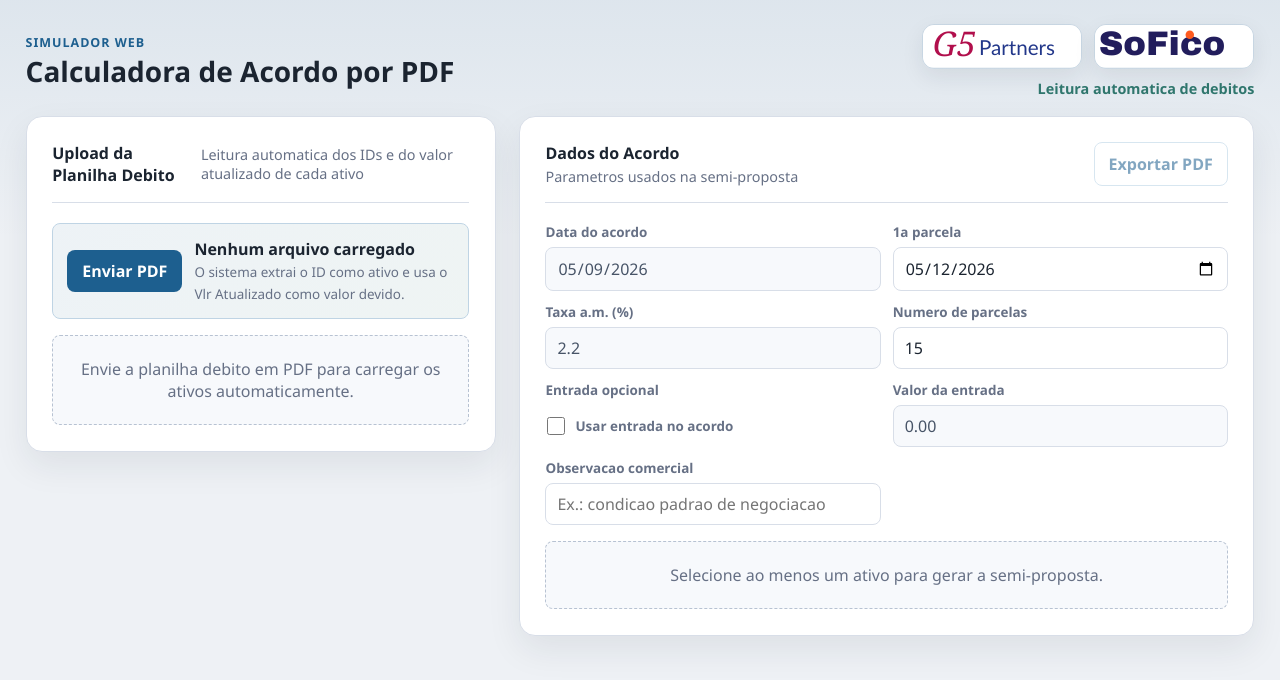
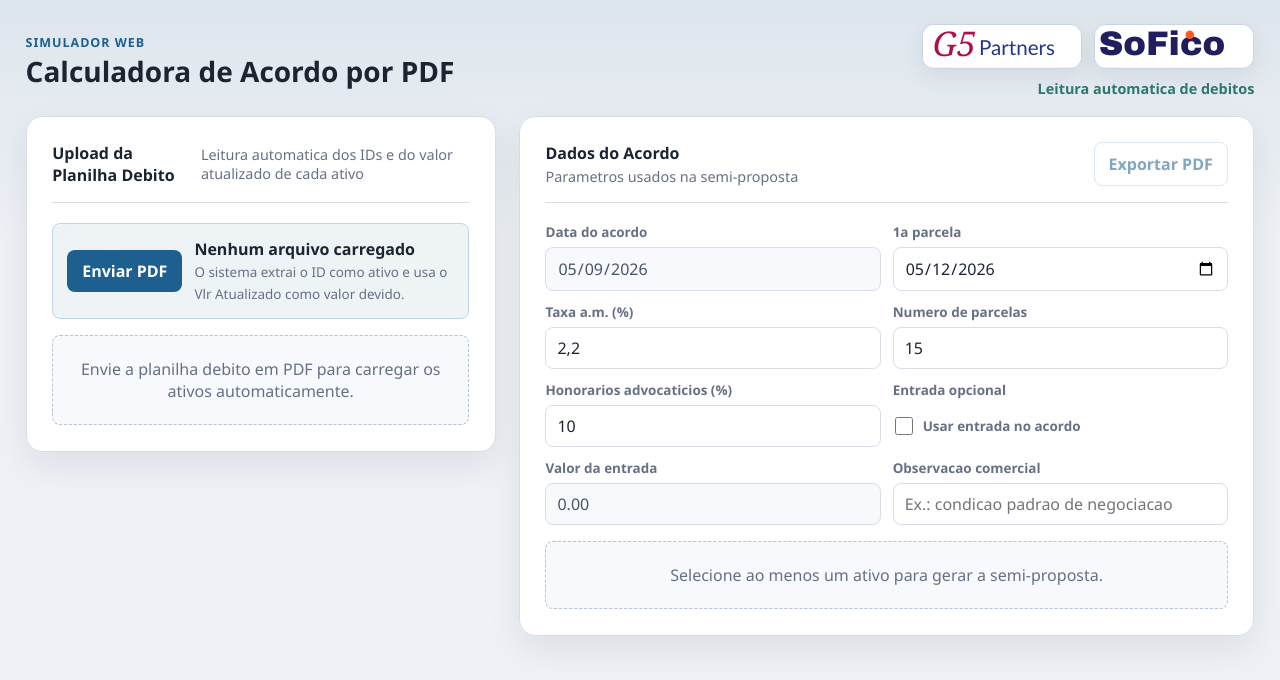
Before and after one commit to JoaoV-Coimbra/SimuladorAcordos, a React (Vite) app: page / in a window 1280 px wide. Shown: the top 680 px of the page. Built offline with nearby package versions, Linux system fonts and the light colour scheme.

Commit message:
Alteração modo de cálculo parcelas

```diff
--- a/src/App.jsx
+++ b/src/App.jsx
@@ -1,7 +1,8 @@
 import { useState } from "react";
 import {
+  DEFAULT_ATTORNEY_FEES_PERCENT,
   DEFAULT_INSTALLMENTS,
-  FIXED_MONTHLY_RATE_PERCENT,
+  DEFAULT_MONTHLY_RATE_PERCENT,
   MINIMUM_FIRST_INSTALLMENT_BUSINESS_DAYS,
 } from "./constants.js";
 import { AgreementPanel } from "./components/AgreementPanel.jsx";
@@ -39,15 +40,31 @@ export function App() {
   const [installmentCountInput, setInstallmentCountInput] = useState(
     String(DEFAULT_INSTALLMENTS),
   );
+  const [monthlyRateInput, setMonthlyRateInput] = useState(
+    formatEditablePercent(DEFAULT_MONTHLY_RATE_PERCENT),
+  );
+  const [attorneyFeesInput, setAttorneyFeesInput] = useState(
+    formatEditablePercent(DEFAULT_ATTORNEY_FEES_PERCENT),
+  );
   const [hasDownPayment, setHasDownPayment] = useState(false);
   const [downPaymentAmount, setDownPaymentAmount] = useState("0.00");
   const [note, setNote] = useState("");
   const installmentCount = normalizeInstallmentCount(installmentCountInput);
+  const monthlyRatePercent = normalizePercent(
+    monthlyRateInput,
+    DEFAULT_MONTHLY_RATE_PERCENT,
+  );
+  const attorneyFeesPercent = normalizePercent(
+    attorneyFeesInput,
+    DEFAULT_ATTORNEY_FEES_PERCENT,
+  );
 
   const selectedAssets = assets.filter((asset) =>
     selectedAssetIds.has(asset.id),
   );
   const totalDebt = sumCurrency(selectedAssets, (asset) => asset.amount);
+  const attorneyFeesAmount = roundCurrency(totalDebt * (attorneyFeesPercent / 100));
+  const agreementBaseAmount = roundCurrency(totalDebt + attorneyFeesAmount);
   const normalizedDownPaymentAmount = hasDownPayment
     ? roundCurrency(
         Math.min(
@@ -57,7 +74,7 @@ export function App() {
             ) || 0,
             0,
           ),
-          totalDebt,
+          agreementBaseAmount,
         ),
       )
     : 0;
@@ -70,7 +87,8 @@ export function App() {
     ? calculateAgreement({
         totalDebt,
         downPayment: normalizedDownPaymentAmount,
-        monthlyRatePercent: FIXED_MONTHLY_RATE_PERCENT,
+        monthlyRatePercent,
+        attorneyFeesPercent,
         installmentCount,
         agreementDate,
         firstInstallmentDate: normalizedFirstInstallmentDate,
@@ -200,7 +218,8 @@ export function App() {
           minimumFirstInstallmentDate={minimumFirstInstallmentDate}
           installmentCount={installmentCount}
           installmentCountInput={installmentCountInput}
-          monthlyRatePercent={FIXED_MONTHLY_RATE_PERCENT}
+          monthlyRateInput={monthlyRateInput}
+          attorneyFeesInput={attorneyFeesInput}
           note={note}
           hasDownPayment={hasDownPayment}
           downPaymentAmount={downPaymentAmount}
@@ -211,6 +230,14 @@ export function App() {
           onFirstInstallmentDateChange={setFirstInstallmentDate}
           onInstallmentCountChange={handleInstallmentCountChange}
           onInstallmentCountBlur={handleInstallmentCountBlur}
+          onMonthlyRateChange={setMonthlyRateInput}
+          onMonthlyRateBlur={() =>
+            setMonthlyRateInput(formatEditablePercent(monthlyRatePercent))
+          }
+          onAttorneyFeesChange={setAttorneyFeesInput}
+          onAttorneyFeesBlur={() =>
+            setAttorneyFeesInput(formatEditablePercent(attorneyFeesPercent))
+          }
           onDownPaymentToggle={handleDownPaymentToggle}
           onDownPaymentAmountChange={handleDownPaymentAmountChange}
           onNoteChange={setNote}
@@ -260,3 +287,16 @@ function normalizeInstallmentCount(value) {
 
   return Math.max(1, parsedValue);
 }
+
+function normalizePercent(value, fallbackValue) {
+  const parsedValue = Number.parseFloat(String(value).replace(",", "."));
+  if (Number.isNaN(parsedValue)) {
+    return fallbackValue;
+  }
+
+  return Math.max(0, parsedValue);
+}
+
+function formatEditablePercent(value) {
+  return String(value).replace(".", ",");
+}
--- a/src/components/AgreementPanel.jsx
+++ b/src/components/AgreementPanel.jsx
@@ -7,7 +7,8 @@ export function AgreementPanel({
   minimumFirstInstallmentDate,
   installmentCount,
   installmentCountInput,
-  monthlyRatePercent,
+  monthlyRateInput,
+  attorneyFeesInput,
   note,
   hasDownPayment,
   downPaymentAmount,
@@ -18,6 +19,10 @@ export function AgreementPanel({
   onFirstInstallmentDateChange,
   onInstallmentCountChange,
   onInstallmentCountBlur,
+  onMonthlyRateChange,
+  onMonthlyRateBlur,
+  onAttorneyFeesChange,
+  onAttorneyFeesBlur,
   onDownPaymentToggle,
   onDownPaymentAmountChange,
   onNoteChange,
@@ -61,7 +66,13 @@ export function AgreementPanel({
 
           <label className="field">
             <span>Taxa a.m. (%)</span>
-            <input type="number" value={monthlyRatePercent} disabled readOnly />
+            <input
+              type="text"
+              inputMode="decimal"
+              value={monthlyRateInput}
+              onChange={(event) => onMonthlyRateChange(event.target.value)}
+              onBlur={onMonthlyRateBlur}
+            />
           </label>
 
           <label className="field">
@@ -73,6 +84,17 @@ export function AgreementPanel({
               value={installmentCountInput}
               onChange={(event) => onInstallmentCountChange(event.target.value)}
               onBlur={onInstallmentCountBlur}
+            />
+          </label>
+
+          <label className="field">
+            <span>Honorarios advocaticios (%)</span>
+            <input
+              type="text"
+              inputMode="decimal"
+              value={attorneyFeesInput}
+              onChange={(event) => onAttorneyFeesChange(event.target.value)}
+              onBlur={onAttorneyFeesBlur}
             />
           </label>
 
@@ -138,6 +160,7 @@ export function AgreementPanel({
 
           <div className="proposal__grid proposal__grid--headline">
             <ResultCard label="Divida total" value={formatCurrency(simulation.totalDebt)} highlight />
+            <ResultCard label="Honorarios" value={formatCurrency(simulation.attorneyFeesAmount)} />
             <ResultCard label="Entrada" value={formatCurrency(simulation.downPayment)} />
             <ResultCard label="Saldo parcelado" value={formatCurrency(simulation.financedBalance)} />
             <ResultCard label="Parcela (Price)" value={formatCurrency(simulation.installmentAmount)} />
@@ -148,13 +171,17 @@ export function AgreementPanel({
             <section className="info-card">
               <div className="info-card__header">
                 <h4>Resumo financeiro</h4>
-                <p>Base de calculo do acordo com pro rata e tabela Price.</p>
+                <p>Base de calculo do acordo com tabela Price no modelo Pre.</p>
               </div>
               <div className="info-grid">
                 <InfoPill label="Data do acordo" value={formatDate(simulation.agreementDate)} />
                 <InfoPill label="1a parcela" value={formatDate(simulation.firstInstallmentDate)} />
                 <InfoPill label="Dias pro rata" value={simulation.prorataDays} />
                 <InfoPill label="Taxa diaria" value={`${formatPercent(simulation.dailyRatePercent)}%`} />
+                <InfoPill label="Periodo Price" value={simulation.pricePrePeriod} />
+                <InfoPill label="Honorarios" value={`${formatPercent(simulation.attorneyFeesPercent)}%`} />
+                <InfoPill label="Valor dos honorarios" value={formatCurrency(simulation.attorneyFeesAmount)} />
+                <InfoPill label="Base do acordo" value={formatCurrency(simulation.agreementBaseAmount)} />
                 <InfoPill label="Entrada" value={formatCurrency(simulation.downPayment)} />
                 <InfoPill label="Saldo corrigido" value={formatCurrency(simulation.correctedBalance)} />
                 <InfoPill label="Total pago" value={formatCurrency(simulation.totalPaid)} />
@@ -193,7 +220,8 @@ export function AgreementPanel({
             </div>
             <div className="proposal-print-summary__content">
               <p>
-                Divida consolidada em {formatCurrency(simulation.totalDebt)}, com
+                Divida consolidada em {formatCurrency(simulation.totalDebt)}, com honorarios
+                advocaticios de {formatCurrency(simulation.attorneyFeesAmount)} e
                 {simulation.downPayment > 0
                   ? ` entrada de ${formatCurrency(simulation.downPayment)} e`
                   : ""}{" "}
--- a/src/constants.js
+++ b/src/constants.js
@@ -1,5 +1,7 @@
-// Taxa mensal fixa aplicada em todas as simulacoes do acordo.
-export const FIXED_MONTHLY_RATE_PERCENT = 2.2;
+// Taxa mensal sugerida ao abrir a simulacao.
+export const DEFAULT_MONTHLY_RATE_PERCENT = 2.2;
+// Percentual inicial de honorarios advocaticios aplicado sobre a divida.
+export const DEFAULT_ATTORNEY_FEES_PERCENT = 10;
 // Quantidade inicial de parcelas sugerida ao abrir a simulacao.
 export const DEFAULT_INSTALLMENTS = 15;
 // Intervalo minimo em dias uteis exigido para o vencimento da primeira parcela.
--- a/src/lib/agreementCalculator.js
+++ b/src/lib/agreementCalculator.js
@@ -2,39 +2,46 @@ import { dateDiffInDays } from "./dates.js";
 import { buildInstallmentSchedule } from "./installments.js";
 import { roundCurrency } from "./money.js";
 
-// Aplica a regra financeira do acordo pre-fixado com correcao pro rata e parcela Price.
+// Aplica a regra financeira do acordo pre-fixado com parcela Price no modelo Pre.
 export function calculateAgreement({
   totalDebt,
   downPayment = 0,
   monthlyRatePercent,
+  attorneyFeesPercent = 0,
   installmentCount,
   agreementDate,
   firstInstallmentDate,
 }) {
   const normalizedTotalDebt = roundCurrency(Math.max(totalDebt, 0));
+  const normalizedAttorneyFeesPercent = Math.max(attorneyFeesPercent, 0);
+  const attorneyFeesAmount = roundCurrency(
+    normalizedTotalDebt * (normalizedAttorneyFeesPercent / 100),
+  );
+  const agreementBaseAmount = roundCurrency(normalizedTotalDebt + attorneyFeesAmount);
   const normalizedDownPayment = roundCurrency(
-    Math.min(Math.max(downPayment, 0), normalizedTotalDebt),
+    Math.min(Math.max(downPayment, 0), agreementBaseAmount),
   );
   const financedBalance = roundCurrency(
-    Math.max(normalizedTotalDebt - normalizedDownPayment, 0),
+    Math.max(agreementBaseAmount - normalizedDownPayment, 0),
   );
   const monthlyRate = monthlyRatePercent / 100;
   const prorataDays = Math.max(dateDiffInDays(agreementDate, firstInstallmentDate), 0);
-  const dailyRate = monthlyRate / 30;
-  const correctedBalance = roundCurrency(financedBalance * (1 + dailyRate * prorataDays));
+  const pricePrePeriod = monthlyRate === 0 ? 0 : -1;
+  const correctedBalance = roundCurrency(
+    financedBalance * Math.pow(1 + monthlyRate, pricePrePeriod),
+  );
 
   let installmentAmountExact = 0;
   if (installmentCount > 0) {
     installmentAmountExact = monthlyRate === 0
       ? correctedBalance / installmentCount
-      : (
-          correctedBalance *
-          (monthlyRate / (1 - Math.pow(1 + monthlyRate, -installmentCount)))
-        ) / (1 + monthlyRate);
+      : correctedBalance *
+          (monthlyRate / (1 - Math.pow(1 + monthlyRate, -installmentCount)));
   }
 
   const installmentAmount = roundCurrency(installmentAmountExact);
   const schedule = buildInstallmentSchedule({
+    financedBalance,
     correctedBalance,
     monthlyRate,
     installmentCount,
@@ -53,6 +60,9 @@ export function calculateAgreement({
 
   return {
     totalDebt: normalizedTotalDebt,
+    attorneyFeesPercent: normalizedAttorneyFeesPercent,
+    attorneyFeesAmount,
+    agreementBaseAmount,
     downPayment: normalizedDownPayment,
     financedBalance,
     monthlyRatePercent,
@@ -60,7 +70,8 @@ export function calculateAgreement({
     agreementDate,
     firstInstallmentDate,
     prorataDays,
-    dailyRatePercent: dailyRate * 100,
+    pricePrePeriod,
+    dailyRatePercent: monthlyRate / 30 * 100,
     correctedBalance,
     installmentAmount,
     schedule,
--- a/src/lib/installments.js
+++ b/src/lib/installments.js
@@ -3,6 +3,7 @@ import { roundCurrency } from "./money.js";
 
 // Gera a tabela detalhada das parcelas em um fluxo Price com pagamento no inicio do periodo.
 export function buildInstallmentSchedule({
+  financedBalance,
   correctedBalance,
   monthlyRate,
   installmentCount,
@@ -14,7 +15,7 @@ export function buildInstallmentSchedule({
 
   for (let installmentNumber = 1; installmentNumber <= installmentCount; installmentNumber += 1) {
     const isFirstInstallment = installmentNumber === 1;
-    const startingBalance = carriedBalance;
+    const startingBalance = isFirstInstallment ? financedBalance : carriedBalance;
     const interestExact = isFirstInstallment ? 0 : startingBalance * monthlyRate;
     const balanceBeforePayment = startingBalance + interestExact;
     const installmentExact = installmentAmountExact;
--- a/src/styles.css
+++ b/src/styles.css
@@ -458,7 +458,7 @@ tbody tr.selected {
 }
 
 .proposal__grid--headline {
-  grid-template-columns: repeat(5, minmax(0, 1fr));
+  grid-template-columns: repeat(auto-fit, minmax(140px, 1fr));
 }
 
 .result-card {
```
Also changed, not shown: 2 other files (tests, documents, lock files or other folders).
